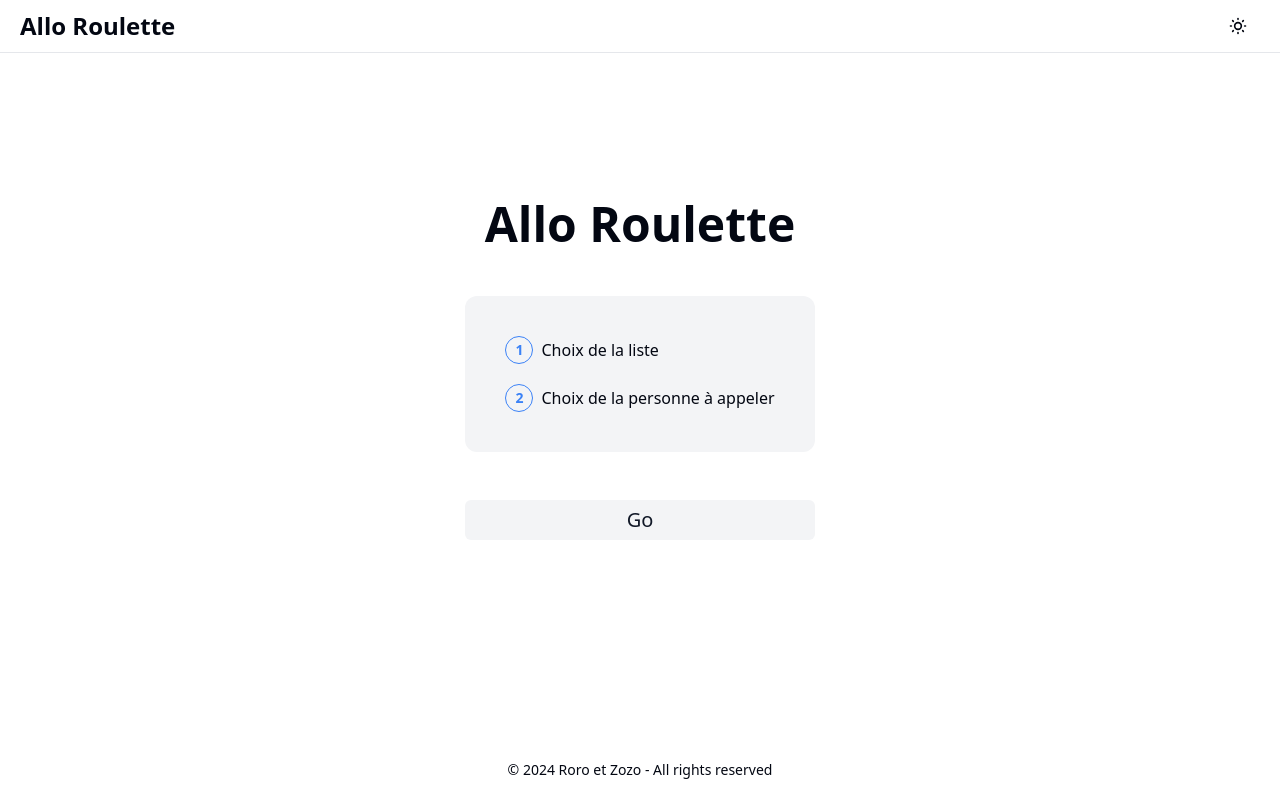
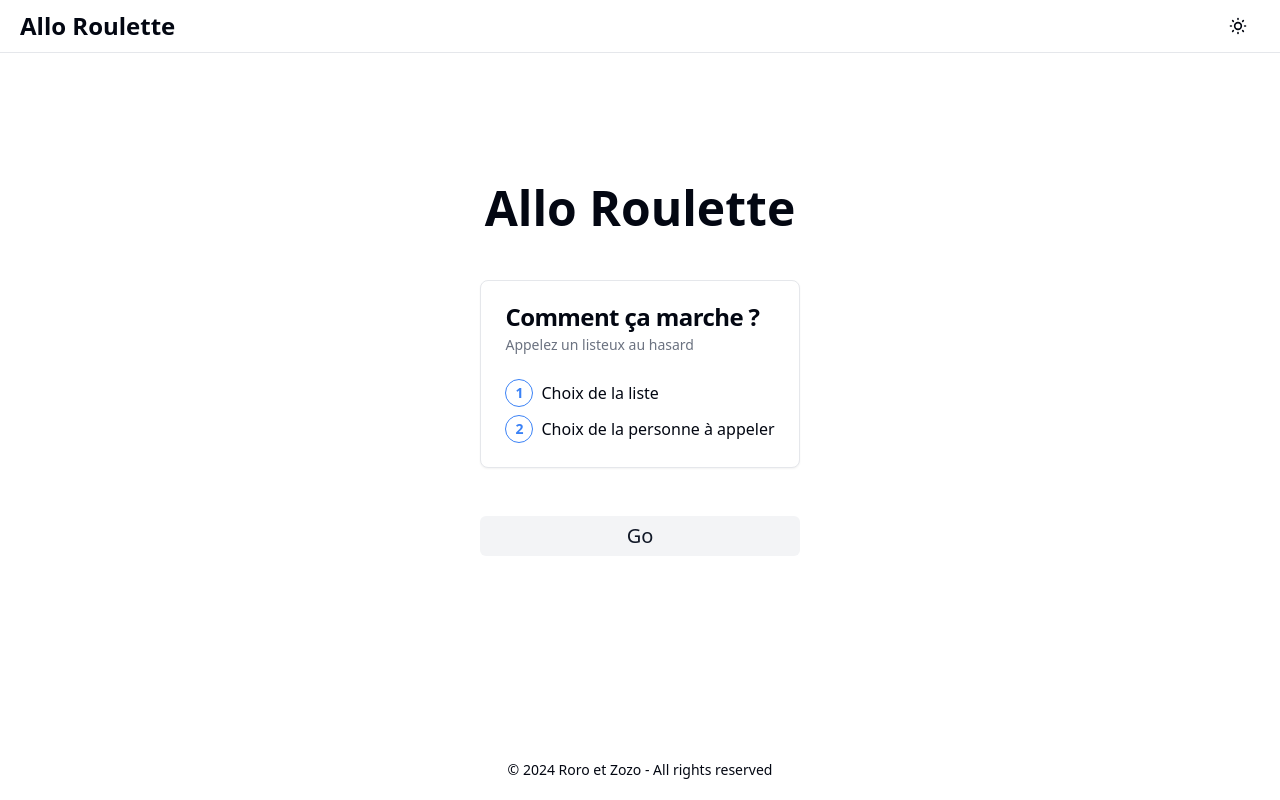
Before and after one commit to romainbourdain/allo-roulette, a Next.js app: page / in a window 1280 px wide. Built offline with nearby package versions, Linux system fonts and the light colour scheme.

Commit message:
utilisation de card sur la page d'accueil

```diff
--- a/src/app/page.tsx
+++ b/src/app/page.tsx
@@ -1,6 +1,13 @@
 "use client";
 
 import { Button } from "@/components/ui/button";
+import {
+  Card,
+  CardContent,
+  CardDescription,
+  CardHeader,
+  CardTitle,
+} from "@/components/ui/card";
 import { useRouter } from "next/navigation";
 
 const Number = ({ value }: { value: number }) => {
@@ -17,7 +24,12 @@ const HomePage = () => {
     <div className="w-full h-full flex items-center justify-center">
       <div className="flex flex-col gap-12">
         <h1 className="text-5xl font-bold text-center">Allo Roulette</h1>
-        <div className="flex flex-col items-start gap-5 border-secondary dark:border dark:bg-transparent bg-secondary rounded-xl p-10">
+        <Card>
+          <CardHeader>
+            <CardTitle>Comment ça marche ?</CardTitle>
+            <CardDescription>Appelez un listeux au hasard</CardDescription>
+          </CardHeader>
+          <CardContent className="flex flex-col gap-2">
             <div className="flex items-center gap-2">
               <Number value={1} />
               Choix de la liste
@@ -26,7 +38,8 @@ const HomePage = () => {
               <Number value={2} />
               Choix de la personne à appeler
             </div>
-        </div>
+          </CardContent>
+        </Card>
         <Button
           variant="secondary"
           className="text-xl"
```
Lines whose indentation alone changed are shown as unchanged.
